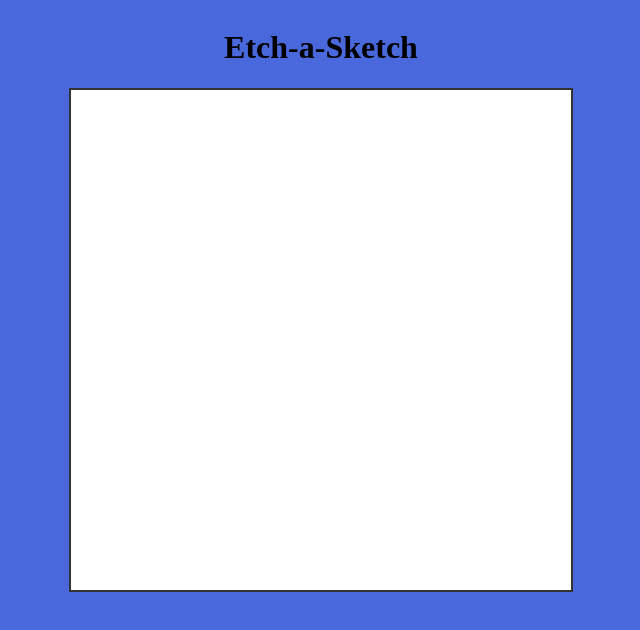
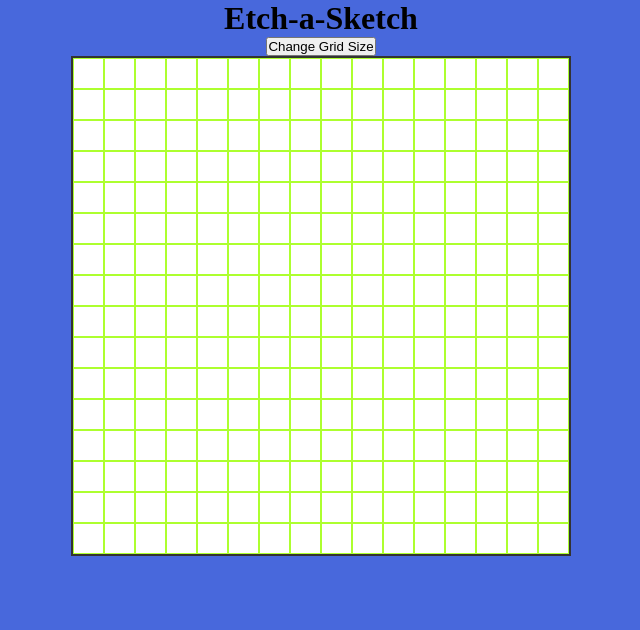
Before and after one commit to muadib44/odin-EaS, a plain HTML site: page index.html in a window 1280 px wide. Shown: the whole page, without its empty margins (319-959 px from the left). Drawn offline with Linux system fonts and the light colour scheme.

Commit message:
Create a button to choose and change the size of the grid

```diff
--- a/index.html
+++ b/index.html
@@ -8,6 +8,7 @@
 </head>
 <body>
     <h1>Etch-a-Sketch</h1>
+    <button id="reset">Change Grid Size</button>
     <div class="container"></div>
     <script src="script.js"></script>
 </body>
--- a/script.js
+++ b/script.js
@@ -3,17 +3,20 @@ const container = document.querySelector('.container');
 function createGrid(size) {
    container.innerHTML = '';
    const fragmant = document.createDocumentFragment();
-   const squareSize = 500 / size;
    const totalSquares = size * size;
    for (let i = 0; i < totalSquares; i++) {
         const square = document.createElement('div');
         square.classList.add('grid-square');
-        square.style.width = `${squareSize}%`;
-        square.style.height = `${squareSize}%`;
+        square.style.width = `calc(100% / ${size})`;
+        square.style.height = `calc(100% / ${size})`;
+        square.style.flexGrow = '1';
+        square.style.flexShrink = '1';
         square.addEventListener('mouseover', () => {
-            square.style.backgroundColor = 'black';
+            square.style.backgroundColor = 'aqua';
         });
         fragmant.appendChild(square);
    }
     container.appendChild(fragmant);
 }
+
+createGrid(16);
--- a/style.css
+++ b/style.css
@@ -1,3 +1,9 @@
+* {
+    box-sizing: border-box;
+    margin:0;
+    padding:0;
+}
+
 body {
     background-color:rgb(72, 104, 220);
     display:flex;
@@ -12,9 +18,11 @@ body {
     flex-wrap: wrap;
     border: 2px solid #333;
     background-color: white;
+    box-sizing:border-box;
 }
 
 .grid-square {
     box-sizing:border-box;
     border: 1px solid greenyellow;
+    margin: 0;
 }
```
